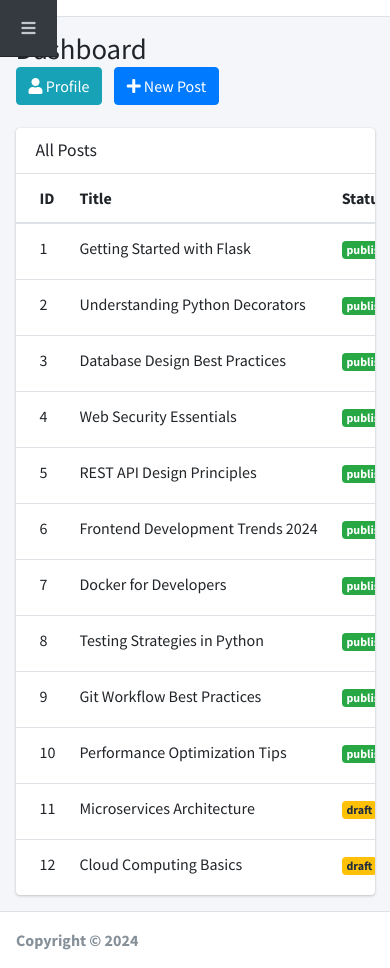
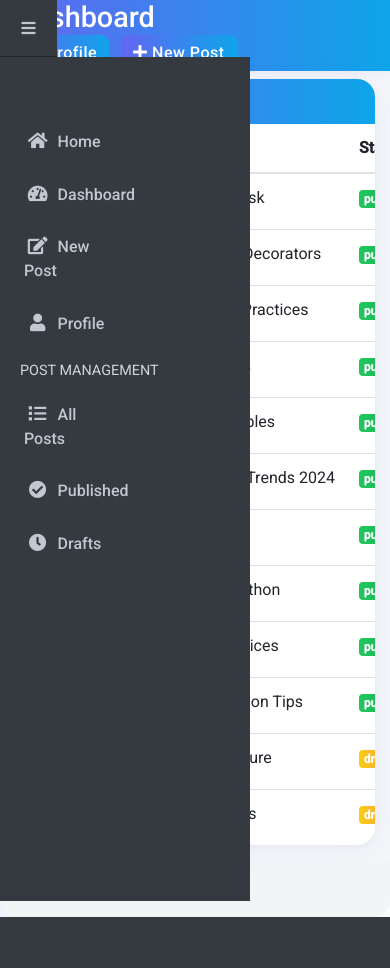
Before and after one commit to Delviahiva06/Content-Management-Sederhana, a Flask app: page /admin in a window 390 px wide. After the commit the page ends 917 px from the top, so only its background shows below. Run offline with Flask 3, Linux system fonts and the light colour scheme; a user stored in the database is signed in; some libraries are stand-ins or nearby versions.

Commit message:
Improvisasi UI website
menambahkan warna cerah pada header

```diff
--- a/templates/base.html
+++ b/templates/base.html
@@ -11,6 +11,7 @@
     <link rel="stylesheet" href="https://cdnjs.cloudflare.com/ajax/libs/font-awesome/5.15.4/css/all.min.css">
     <!-- Theme style -->
     <link rel="stylesheet" href="https://cdn.jsdelivr.net/npm/admin-lte@3.2.0/dist/css/adminlte.min.css">
+    <link rel="stylesheet" href="https://fonts.googleapis.com/css?family=Montserrat:400,700|Roboto:400,500&display=swap">
     <style>
         /* Custom styles for fixed sidebar */
         .wrapper {
@@ -24,9 +25,8 @@
             top: 57px; /* Start after navbar */
             left: 0;
             width: 250px;
-            height: calc(100vh - 57px);
+            height: calc(100vh - 57px); /* penuh layar, dikurangi header */
             z-index: 1000;
-            transition: margin-left .3s ease-in-out;
             background-color: #343a40;
         }
 
@@ -45,37 +45,14 @@
 
         .content-wrapper {
             margin-left: 250px;
-            transition: margin-left .3s ease-in-out;
             min-height: 100vh;
             position: relative;
             background-color: #f4f6f9;
         }
 
         .main-header {
-            transition: margin-left .3s ease-in-out;
         }
 
-        /* Sidebar hover effect */
-        .wrapper.sidebar-hovered .main-header,
-        .wrapper.sidebar-hovered .content-wrapper {
-            margin-left: 250px;
-        }
-        .wrapper:not(.sidebar-hovered) .main-header,
-        .wrapper:not(.sidebar-hovered) .content-wrapper {
-            margin-left: 0;
-        }
-        .sidebar-collapse .content-wrapper {
-            margin-left: 0;
-        }
-        .sidebar-collapse .main-sidebar {
-            margin-left: -250px;
-        }
-        .sidebar-collapse .main-header {
-            margin-left: 0;
-        }
-        .sidebar-collapse .content-wrapper {
-            margin-left: 0;
-        }
         .content {
             padding-top: 57px;
         }
@@ -86,10 +63,6 @@
             padding: 0.8rem 1rem;
             color: #c2c7d0;
             white-space: nowrap;
-        }
-        .nav-sidebar .nav-link:hover {
-            color: #fff;
-            background-color: rgba(255, 255, 255, 0.1);
         }
         .nav-sidebar .nav-link.active {
             color: #fff;
@@ -111,7 +84,12 @@
                 margin-left: 0;
             }
             .main-sidebar {
-                margin-left: -250px;
+                position: fixed !important;
+                left: 0 !important;
+                top: 57px !important;
+                width: 250px !important;
+                height: calc(100vh - 57px) !important;
+                margin-left: 0 !important;
             }
             .brand-link {
                 margin-left: -250px;
@@ -127,18 +105,129 @@
                 margin-left: 0;
             }
         }
+        .sidebar-menu-scroll {
+            overflow-y: auto;
+            max-height: calc(100vh - 57px); /* 57px = tinggi brand-link/header */
+        }
+        body {
+            font-family: 'Roboto', 'Source Sans Pro', Arial, sans-serif;
+            background: linear-gradient(120deg, #e0e7ff 0%, #f8fafc 100%);
+        }
+        .main-header, .content-header {
+            background: linear-gradient(90deg, #6366f1 0%, #0ea5e9 100%);
+            color: #fff !important;
+            box-shadow: 0 2px 8px rgba(99,102,241,0.08);
+            border-bottom: none;
+        }
+        .main-header .navbar {
+            background: transparent !important;
+        }
+        .brand-link {
+            background: linear-gradient(90deg, #6366f1 0%, #0ea5e9 100%);
+            color: #fff !important;
+            font-family: 'Montserrat', Arial, sans-serif;
+            font-weight: 700;
+            font-size: 1.3rem;
+            letter-spacing: 1px;
+            border-bottom: none;
+        }
+        .card {
+            border-radius: 18px;
+            box-shadow: 0 4px 24px rgba(99,102,241,0.08), 0 1.5px 4px rgba(0,0,0,0.03);
+            border: none;
+            transition: box-shadow 0.3s;
+        }
+        .card:hover {
+            box-shadow: 0 8px 32px rgba(99,102,241,0.13), 0 2px 8px rgba(0,0,0,0.04);
+        }
+        .card-header {
+            background: linear-gradient(90deg, #6366f1 0%, #0ea5e9 100%);
+            color: #fff;
+            border-radius: 18px 18px 0 0;
+            border-bottom: none;
+        }
+        .btn-primary, .btn-info {
+            background: linear-gradient(90deg, #6366f1 0%, #0ea5e9 100%);
+            border: none;
+            border-radius: 8px;
+            font-weight: 500;
+            letter-spacing: 0.5px;
+            transition: box-shadow 0.2s, transform 0.2s;
+        }
+        .btn-primary:hover, .btn-info:hover {
+            box-shadow: 0 4px 16px rgba(99,102,241,0.18);
+            transform: translateY(-2px) scale(1.03);
+        }
+        .btn-default {
+            background: #f3f4f6;
+            color: #6366f1;
+            border-radius: 8px;
+            border: none;
+            transition: background 0.2s, color 0.2s;
+        }
+        .btn-default:hover {
+            background: #6366f1;
+            color: #fff;
+        }
+        .form-control {
+            border-radius: 8px;
+            border: 1.5px solid #e0e7ff;
+            transition: border-color 0.2s, box-shadow 0.2s;
+        }
+        .form-control:focus {
+            border-color: #6366f1;
+            box-shadow: 0 0 0 0.15rem rgba(99,102,241,0.15);
+        }
+        .nav-sidebar .nav-link.active {
+            background: linear-gradient(90deg, #6366f1 0%, #0ea5e9 100%);
+            color: #fff;
+            border-radius: 8px;
+        }
+        .nav-sidebar .nav-link {
+            border-radius: 8px;
+            margin-bottom: 6px;
+            font-weight: 500;
+            transition: background 0.2s, color 0.2s;
+        }
+        .nav-sidebar .nav-link:hover {
+            background: #e0e7ff;
+            color: #6366f1;
+        }
+        .main-footer {
+            background: #f3f4f6;
+            color: #6366f1;
+            border-top: none;
+            border-radius: 0 0 18px 18px;
+        }
+        .alert {
+            border-radius: 8px;
+        }
+        .profile-user-img {
+            box-shadow: 0 2px 8px rgba(99,102,241,0.13);
+            border: 3px solid #6366f1;
+        }
+        .list-group-item {
+            border: none;
+            background: #f8fafc;
+            border-radius: 8px;
+            margin-bottom: 6px;
+        }
+        .badge-success {
+            background: linear-gradient(90deg, #22c55e 0%, #16a34a 100%);
+        }
+        .badge-warning {
+            background: linear-gradient(90deg, #facc15 0%, #f59e42 100%);
+            color: #fff;
+        }
+        .content-header {
+            padding-top: 0;
+            padding-bottom: 0;
+        }
     </style>
     {% block extra_css %}{% endblock %}
 </head>
 <body class="hold-transition sidebar-collapse sidebar-mini">
 <div class="wrapper">
-    <!-- Navbar -->
-    <nav class="main-header navbar navbar-expand navbar-white navbar-light">
-        <!-- Left navbar links -->
-        <ul class="navbar-nav">
-        </ul>
-    </nav>
-
     <!-- Hamburger button fixed at top left -->
     <a class="nav-link" data-widget="pushmenu" href="#" role="button" style="position:fixed;top:0;left:0;width:57px;height:57px;z-index:1100;display:flex;align-items:center;justify-content:center;background:#343a40;border-bottom:1px solid #23272b;box-shadow:none;">
         <i class="fas fa-bars" style="color:#c2c7d0;"></i>
@@ -149,6 +238,7 @@
         <!-- Sidebar -->
         <div class="sidebar">
             <!-- Sidebar Menu -->
+            <div class="sidebar-menu-scroll">
                 <nav class="mt-2">
                     <ul class="nav nav-pills nav-sidebar flex-column" data-widget="treeview" role="menu">
                         <li class="nav-item">
@@ -199,6 +289,7 @@
                     </ul>
                 </nav>
             </div>
+        </div>
     </aside>
 
     <!-- Content Wrapper -->
@@ -245,28 +336,8 @@
 <!-- AdminLTE App -->
 <script src="https://cdn.jsdelivr.net/npm/admin-lte@3.2.0/dist/js/adminlte.min.js"></script>
 <script>
-    // Sidebar hover effect
-    document.addEventListener('DOMContentLoaded', function() {
-        var sidebar = document.querySelector('.main-sidebar');
-        var wrapper = document.querySelector('.wrapper');
-        var barsBtn = document.querySelector('.main-header .fa-bars').closest('a');
-        if (sidebar && wrapper) {
-            sidebar.addEventListener('mouseenter', function() {
-                wrapper.classList.add('sidebar-hovered');
-            });
-            sidebar.addEventListener('mouseleave', function() {
-                wrapper.classList.remove('sidebar-hovered');
-            });
-        }
-        if (barsBtn && wrapper) {
-            barsBtn.addEventListener('mouseenter', function() {
-                wrapper.classList.add('sidebar-hovered');
-            });
-            barsBtn.addEventListener('mouseleave', function() {
-                wrapper.classList.remove('sidebar-hovered');
-            });
-        }
-    });
+    // Hapus seluruh script Sidebar hover effect
+    // Sidebar akan muncul hanya jika tombol garis 3 diklik (default AdminLTE pushmenu)
 </script>
 {% block extra_js %}{% endblock %}
 </body>
```
Lines whose indentation alone changed are shown as unchanged.
